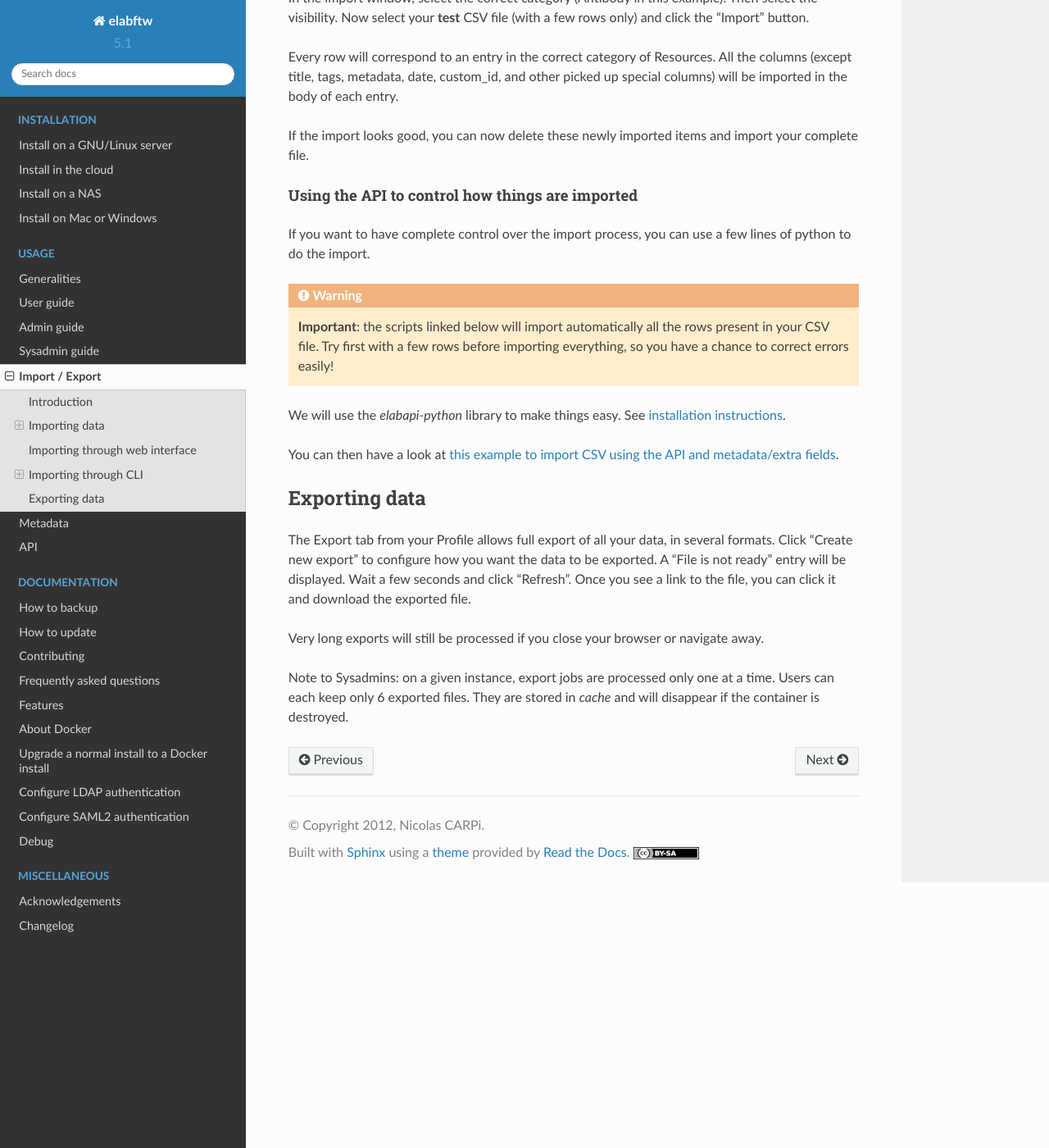
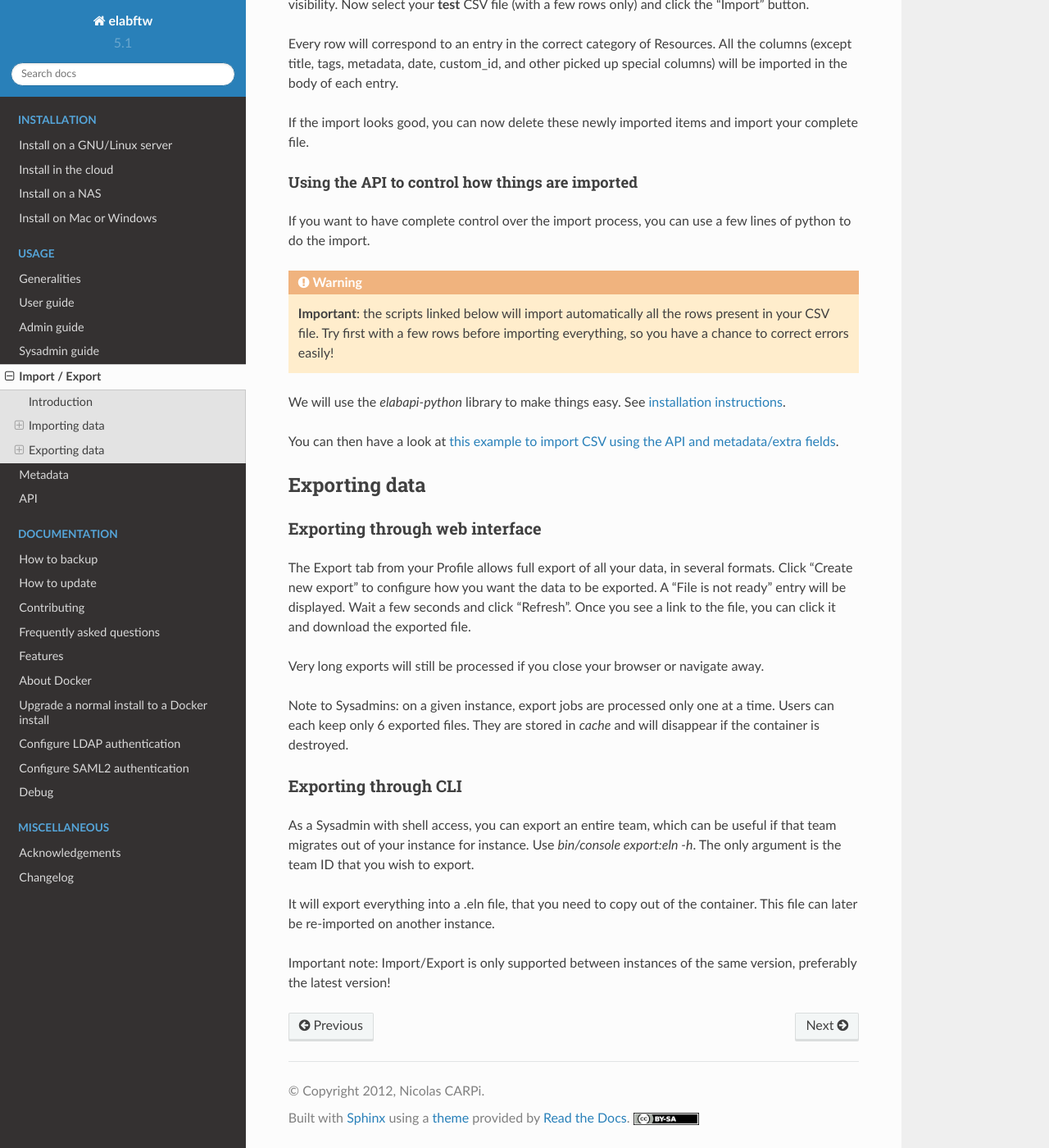
Before and after one commit to elabftw/elabdoc, a Sphinx documentation site: the page built from doc/import-export.rst, in a window 1280 px wide and 1400 px high, scrolled down 3351 px. Shown: the whole window at 82% size. Built offline with Sphinx 7.4.7 and the Read the Docs theme 2.0.0, drawn with Linux system fonts in a browser that asks for light colours; some of the changed text lies outside the part shown.

Commit message:
import export

```diff
--- a/doc/import-export.rst
+++ b/doc/import-export.rst
@@ -41,14 +41,14 @@
 eLabFTW will pick up the type of each entry through its `genre <https://schema.org/genre>`_ attribute. Alternatively, you can force the type of entry by selecting one from the dropdown menu (web UI) or using the `--type` option (CLI). The same logic applies to selecting the appropriate category.
 
 Importing through web interface
-===============================
+^^^^^^^^^^^^^^^^^^^^^^^^^^^^^^^
 
 Head to the "Import" tab of your Profile page by selecting "Import" from the top right menu.
 
 Select a `.eln` file to display import options. Then click Import.
 
 Importing through CLI
-=====================
+^^^^^^^^^^^^^^^^^^^^^
 
 .. note:: This approach is only available to Sysadmins wish shell access.
 
@@ -176,8 +176,20 @@
 Exporting data
 ==============
 
+Exporting through web interface
+-------------------------------
+
 The Export tab from your Profile allows full export of all your data, in several formats. Click "Create new export" to configure how you want the data to be exported. A "File is not ready" entry will be displayed. Wait a few seconds and click "Refresh". Once you see a link to the file, you can click it and download the exported file.
 
 Very long exports will still be processed if you close your browser or navigate away.
 
 Note to Sysadmins: on a given instance, export jobs are processed only one at a time. Users can each keep only 6 exported files. They are stored in `cache` and will disappear if the container is destroyed.
+
+Exporting through CLI
+---------------------
+
+As a Sysadmin with shell access, you can export an entire team, which can be useful if that team migrates out of your instance for instance. Use `bin/console export:eln -h`. The only argument is the team ID that you wish to export.
+
+It will export everything into a .eln file, that you need to copy out of the container. This file can later be re-imported on another instance.
+
+Important note: Import/Export is only supported between instances of the same version, preferably the latest version!
```
Also changed, not shown: other parts of doc/import-export.rst (+4 -4 lines).
